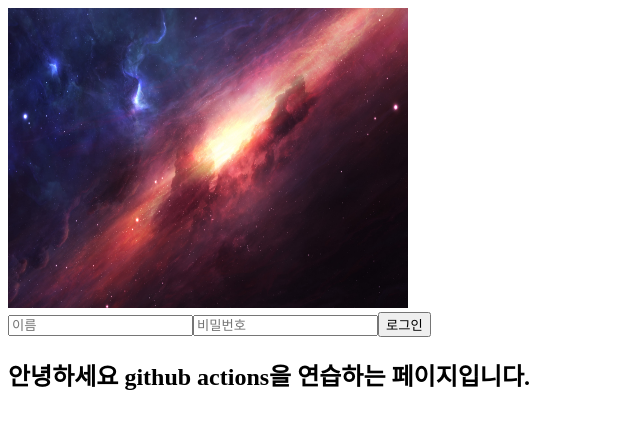
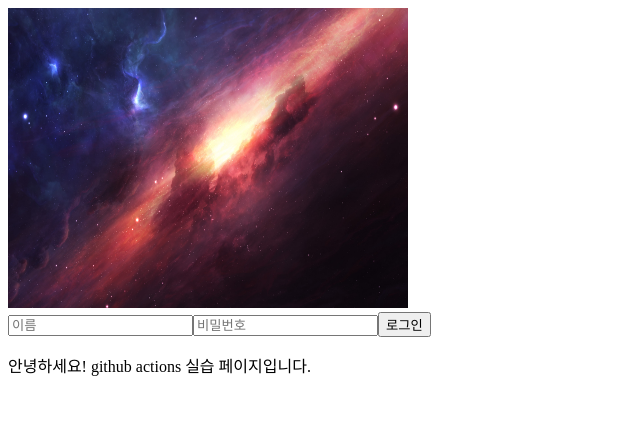
Before and after one commit to somn45/github-actions-practice, a React (Create React App) app: page / in a window 1280 px wide. Shown: the top 428 px of the page, without its empty margins (0-640 px from the left). Built offline with nearby package versions, Linux system fonts and the light colour scheme.

Commit message:
프로젝트에 변경점 추가

```diff
--- a/src/App.tsx
+++ b/src/App.tsx
@@ -34,7 +34,7 @@ function App() {
         />
         <input type="submit" value="로그인" onClick={handleForm} />
       </form>
-      <h2>안녕하세요 github actions을 연습하는 페이지입니다.</h2>
+      <p>안녕하세요! github actions 실습 페이지입니다.</p>
     </div>
   );
 }
```
